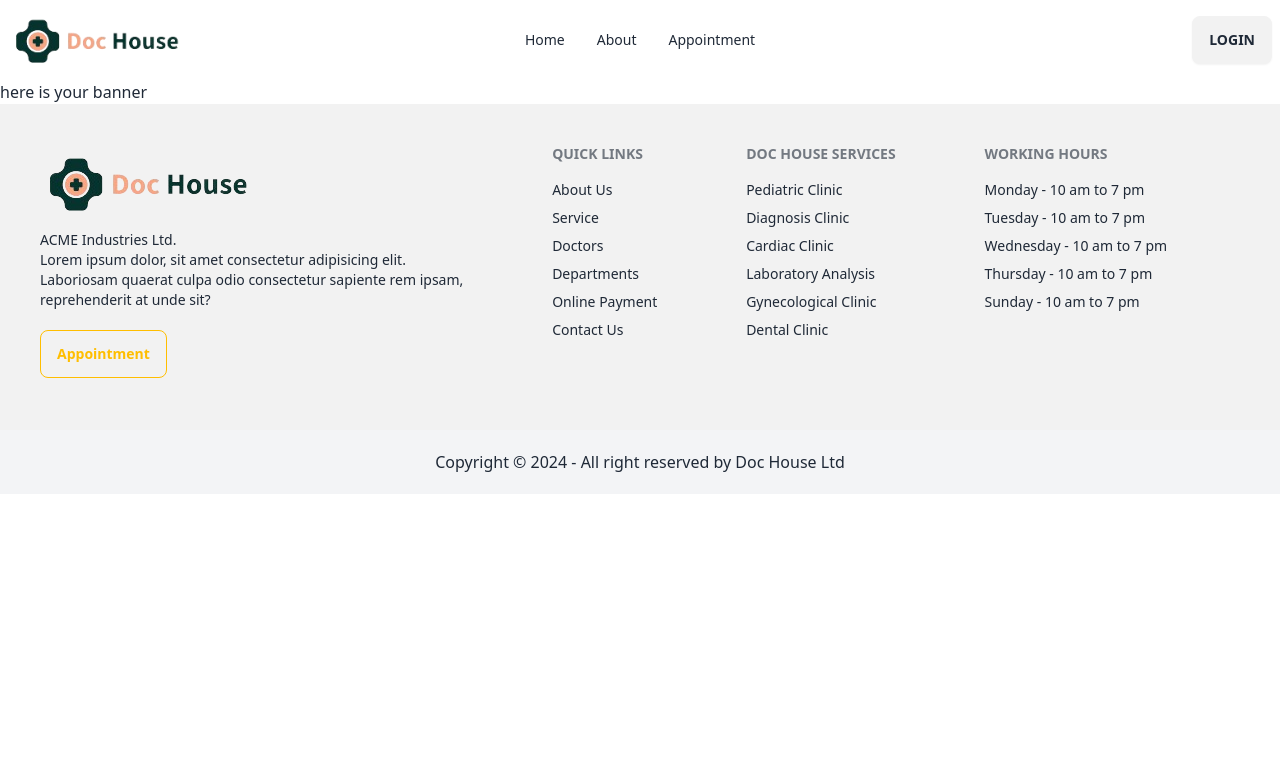
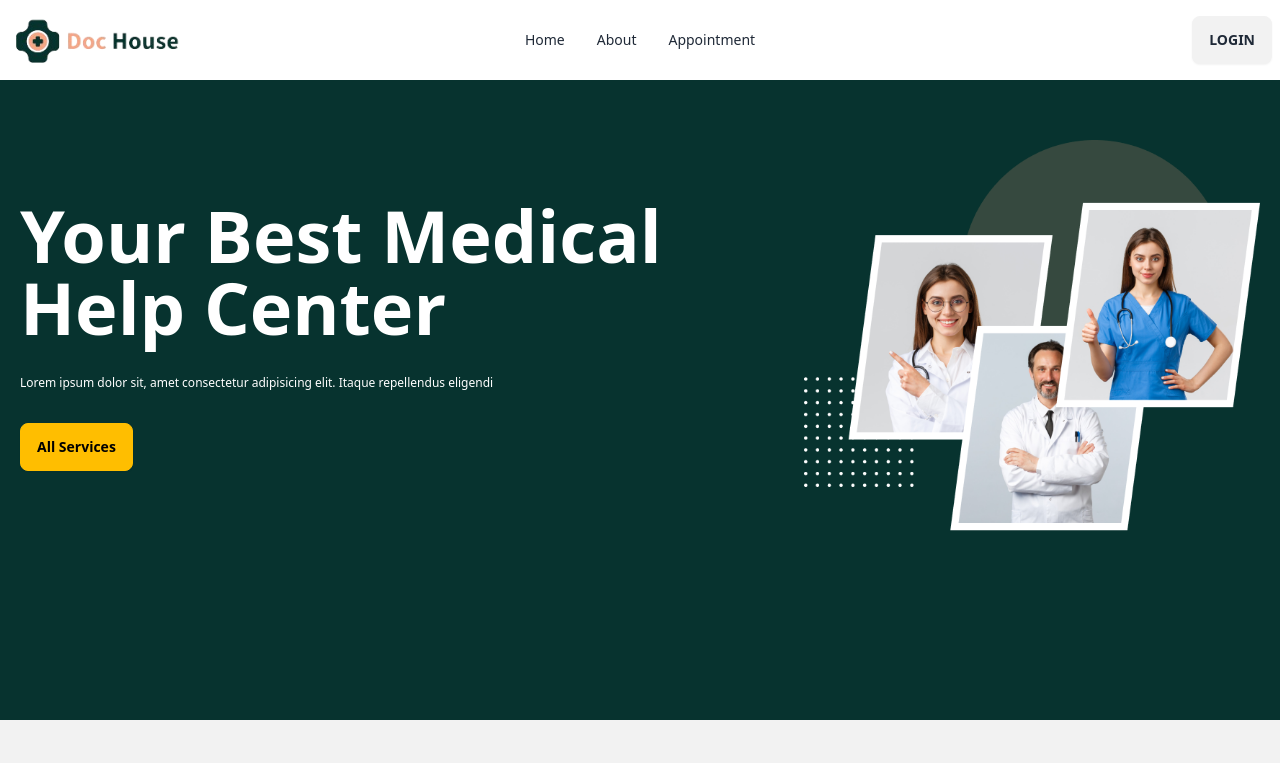
Before and after one commit to tawhid3482/Doc-Hourse, a React (Vite) app: page / in a window 1280 px wide. Shown: the top 763 px of the page. Built offline with nearby package versions, Linux system fonts and the light colour scheme.

Commit message:
banner is working

```diff
--- a/src/Home/Banner/Banner.jsx
+++ b/src/Home/Banner/Banner.jsx
@@ -1,10 +1,26 @@
+import logo from '../../assets/Banner/Rectangle.png';
+import doc from '../../assets/Banner/doc.png'
 
 const Banner = () => {
-    return (
-        <div>
-            here is your banner
+  return (
+    <div>
+     <div  className="relative ">
+        <img src={logo} alt="" />
+       <div className="absolute -mt-48 md:-mt-[400px] lg:-mt-[600px] p-5">
+       <div className=" flex justify-between items-center">
+        <div className=" ">
+            <h1 className='text-base md:text-4xl lg:text-7xl font-bold text-white'>Your Best Medical Help Center</h1>
+            <p className='text-white my-4 md:my-8 text-xs '>Lorem ipsum dolor sit, amet consectetur adipisicing elit. Itaque repellendus eligendi  <br /></p>
+            <button className='btn btn-warning'>All Services</button>
         </div>
-    );
+        <div className="">
+            <img src={doc} alt="" />
+        </div>
+        </div>
+       </div>
+     </div>
+    </div>
+  );
 };
 
 export default Banner;
```
Also changed, not shown: src/assets/Banner/Rectangle.png (added), src/assets/Banner/doc.png (added).
